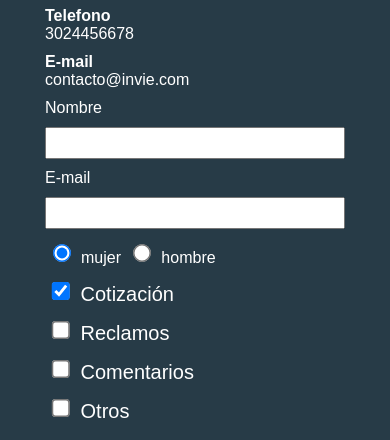
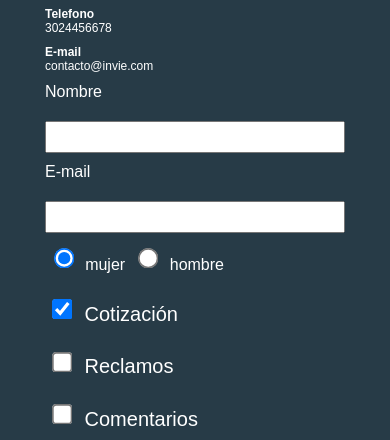
Before and after one commit to melissa160/invie-responsive, a plain HTML site: page precios.html in a window 390 px wide. Shown: the part 660-1100 px from the top of the page. Drawn offline with Linux system fonts and the light colour scheme; some packages are replaced by stand-ins of ours; files whose address does not match are found by name; a web font is replaced by a local one.

Commit message:
Mejorando User experience botones touche

```diff
--- a/css/invie.css
+++ b/css/invie.css
@@ -251,6 +251,7 @@ input:focus, textarea:focus {
   width: 300px;
   flex-wrap: wrap;
   align-items: center;
+  font-size: 12px;
 }
 
 .contacto img {
@@ -301,16 +302,17 @@ input:focus, textarea:focus {
 }
 
 .intereses label {
-  font-size: 12px;
+  font-size: 16px;
 }
 
 .formulario label, .sexo, .intereses {
-  margin-bottom: 10px;
+  margin-bottom: 20px;
 }
 
 
 .sexo {
   margin-top: 10px;
+  font-size: 16px;
 }
 
 
@@ -453,7 +455,7 @@ input:focus, textarea:focus {
   }
   input[type="radio"],
   input[type="checkbox"] {
-    zoom: 1.5;
+    zoom: 1.7;
   }
   /* footer */
 }
```
Also changed, not shown: index.html (+1 -1 lines), css/invie.min.css.
